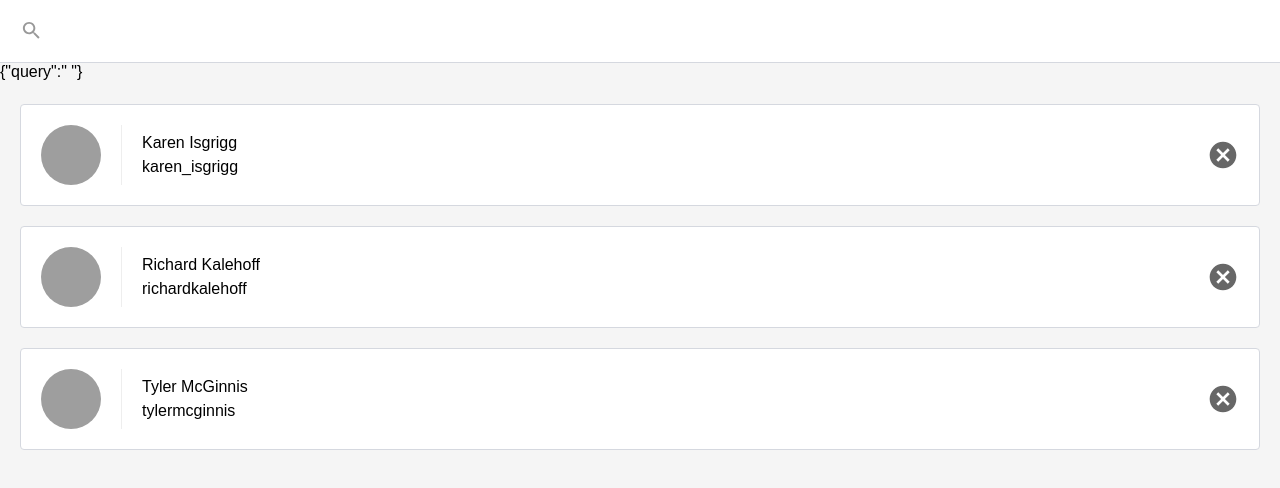
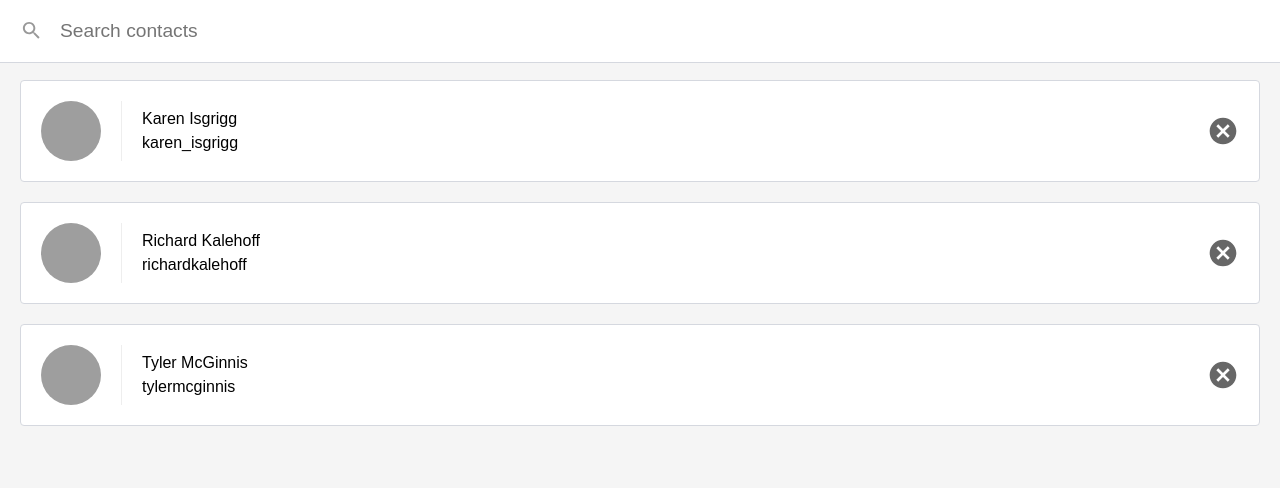
Before and after one commit to The-manpreet-singh/react-contacts, a React (Create React App) app: page / in a window 1280 px wide. Shown: the top 488 px of the page. Built offline with nearby package versions, Linux system fonts and the light colour scheme.

Commit message:
add show match search

```diff
--- a/src/ListContacts.js
+++ b/src/ListContacts.js
@@ -9,13 +9,17 @@ class ListContacts extends Component {
     }
 
     state={
-        query: ' '
+        query: ''
     }
 
-    updateSearch= (query)=> {
+    updateSearch= (query )=> {
         this.setState( ()=>({
             query: query.trim()
         }) )
+    }
+
+    clearHandler = () => {
+     this.updateSearch('')
     }
 
       render(){
@@ -31,7 +35,7 @@ class ListContacts extends Component {
 
         return (
         <div className='list-contacts'>
-            {JSON.stringify(this.state)}
+            {/* {JSON.stringify(this.state)} */}
          <div className='list-contacts-top'>
               <input
                  className='search-contacts'
@@ -41,6 +45,16 @@ class ListContacts extends Component {
                  onChange={ (e)=> this.updateSearch(e.target.value) }
                  />
          </div>
+
+         { showingContacts.length !== contacts.length && (
+             <div className='showing-contacts'>
+                 <span> Now shows {showingContacts.length} of
+                    {contacts.length}
+                 </span>
+                 <button onClick={this.clearHandler}>Show all</button>
+             </div>
+         ) }
+
           <ol className='contact-list'>
              { showingContacts.map( (contact)=>
              <li key={contact.id} className='contact-list-item'>
```
